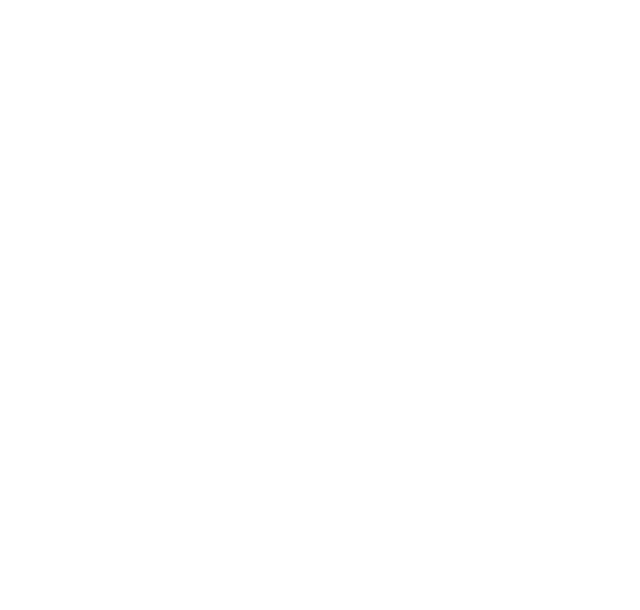
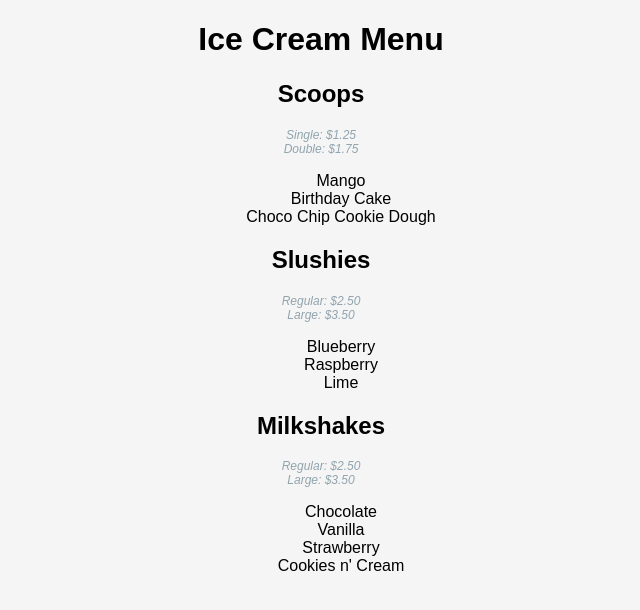
Before and after one commit to spicyChick3ns/IceCreamMenu, a plain HTML site: page index.html in a window 1280 px wide. Shown: the whole page, without its empty margins (319-959 px from the left). Drawn offline with Linux system fonts and the light colour scheme.

Commit message:
upload files

```diff
--- a/css/stylesheet.css
+++ b/css/stylesheet.css
@@ -0,0 +1,40 @@
+* {
+  font-family: sans-serif;
+  background-color: #F5F5F5;
+}
+#iceCreamTitle {
+  font-family:sans-serif;
+  font-weight: bold;
+  font-size: auto;
+  text-align: center;
+}
+ul {
+  list-style-type:none;
+}
+
+#right {
+  float:right;
+  vertical-align: middle;
+
+}
+#scoopList {
+  text-align: center;
+}
+#container {
+  text-align: center;
+}
+.clear {
+  clear:both;
+}
+.pricing {
+  font-size: 12px;
+  font-style: italic;
+  text-align: center;
+  color:#90A4AE;
+  margin: 0px;
+}
+#left {
+  /*vertical-align:middle;*/
+  width: 50%;
+  float:left;
+}
--- a/index.html
+++ b/index.html
@@ -2,11 +2,74 @@
 <html>
   <head>
     <meta charset="UTF-8">
-    <title> Interactive Ice Cream Menu </title>
+    <title> An Ice Cream Menu </title>
     <link rel="stylesheet" href="css/stylesheet.css">
   </head>
+
   <body>
+    <div>
+      <h1 id="iceCreamTitle"> Ice Cream Menu </h1>
+      <div id="container">
+        <div id="" class="container" >
+          <h2> Scoops</h2>
+          <p class="pricing"> Single: $1.25 </br>Double: $1.75 </p>
+          <div id="scoopList">
+          <ul>
+            <li> Mango</li>
+            <li> Birthday Cake</li>
+            <li> Choco Chip Cookie Dough</li>
+          </ul>
+        </div>
+          <h2> Slushies </h2>
+          <p class="pricing"> Regular: $2.50 </br>Large: $3.50 </p>
+
+          <ul>
+            <li> Blueberry</li>
+            <li> Raspberry</li>
+            <li> Lime</li>
+          </ul>
+          <h2> Milkshakes </h2>
+          <p class="pricing"> Regular: $2.50 </br>Large: $3.50 </p>
+
+          <ul>
+            <li> Chocolate</li>
+            <li> Vanilla</li>
+            <li> Strawberry</li>
+            <li> Cookies n' Cream</li>
+
+          </ul>
+        </div>
+
+        <!-- <div id="right" class="container">
+          <h2> Scoops </h2>
+          <p class="pricing"> Regular: $2.50 </br>Large: $3.50 </p>
+
+          <ul>
+            <li> Mango</li>
+            <li> Birthday Cake</li>
+            <li> Chocolate Chip Cookie Dough</li>
+          </ul>
+          <h2> Scoops </h2>
+          <p class="pricing"> Regular: $2.50 </br>Large: $3.50 </p>
+
+          <ul>
+            <li> Mango</li>
+            <li> Birthday Cake</li>
+            <li> Chocolate Chip Cookie Dough</li>
+          </ul>
+          <h2> Extra Toppings </h2>
+          <p class="pricing"> $0.50 Each </p>
+          <ul>
+            <li> Almonds</li>
+            <li> Gummy Bears</li>
+            <li> Skor Chunks</li>
+
+          </ul>
+        </div> -->
+        <div class="clear"></div>
+      </div>
+    </div>
+    <script> src="js/main.js" </script>
   </body>
 
-
 </html>
```
